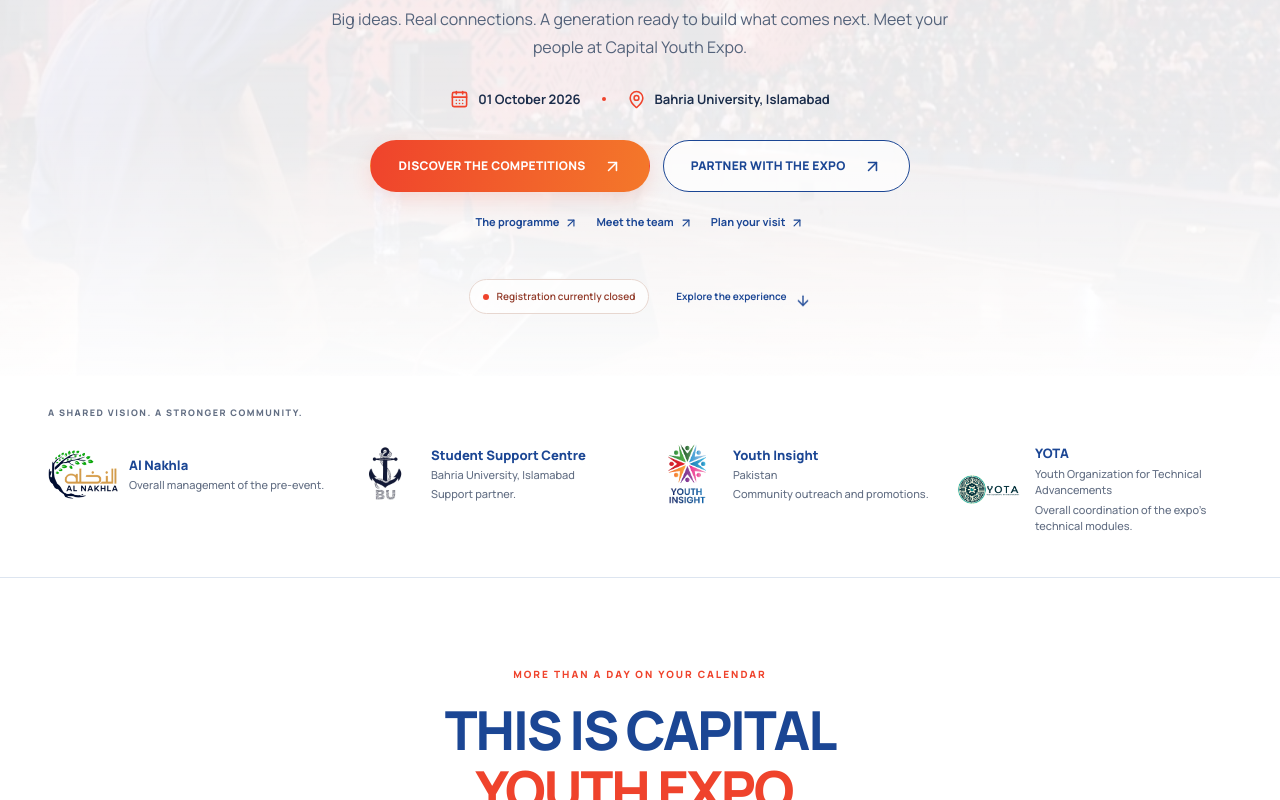
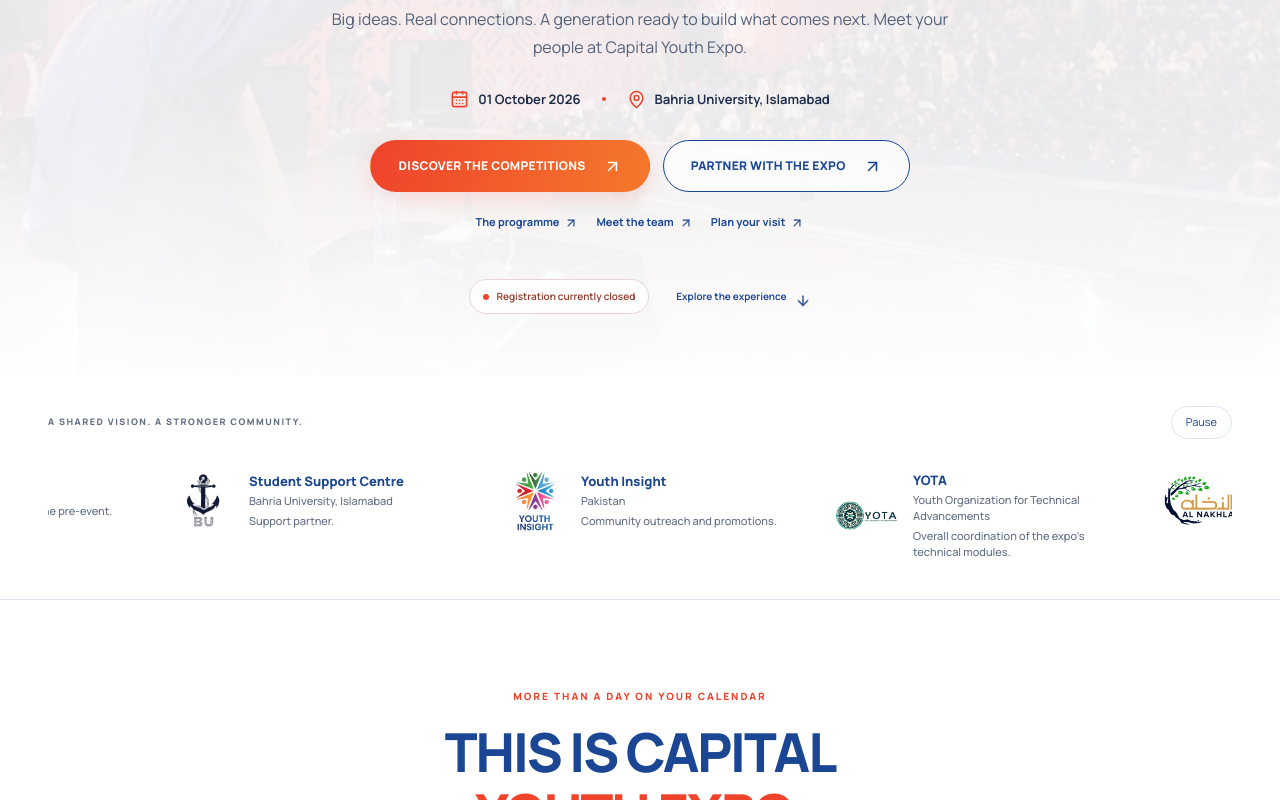
Before and after one commit to AbdullahHashmi663/CYEpreevent-final, a Next.js app: page / in a window 1280 px wide. Shown: the part 402-1202 px from the top of the page. Built offline with nearby package versions, Linux system fonts and the light colour scheme; no server answers.

Commit message:
Animate society strip as a seamless marquee without scrollbars

```diff
--- a/src/app/globals.css
+++ b/src/app/globals.css
@@ -106,9 +106,16 @@ input:focus-visible,textarea:focus-visible,select:focus-visible { outline-offset
 .orbit-art i:nth-child(3) { inset: 117px; border-color: #1b46947a; border-width: 40px; }
 .orbit-art-hero { right: -340px; top: -290px; animation: orbit-float 15s ease-in-out infinite alternate; }
 .partner-strip { padding-top: 30px; padding-bottom: 30px; border-bottom: 1px solid var(--line); }
-.partner-strip > .eyebrow { display: block; margin-bottom: 24px; font-size: 9px; color: var(--muted); letter-spacing: 1.5px; }
-.partner-strip > div { display: grid; grid-auto-flow: column; grid-auto-columns: minmax(240px, 1fr); gap: 24px; align-items: start; overflow-x: auto; padding-bottom: 12px; scrollbar-width: thin; scrollbar-color: var(--blue) transparent; }
-.partner-strip > div:focus-visible { outline: 2px solid var(--blue); outline-offset: 5px; }
+.society-marquee-heading { display: flex; align-items: center; justify-content: space-between; gap: 20px; margin-bottom: 24px; }
+.society-marquee-heading .eyebrow { font-size: 9px; color: var(--muted); letter-spacing: 1.5px; }
+.society-marquee-control { flex-shrink: 0; border: 1px solid var(--line); border-radius: 999px; padding: 6px 14px; background: white; color: var(--blue); font: inherit; font-size: 11px; cursor: pointer; }
+.society-marquee-control:focus-visible { outline: 2px solid var(--blue); outline-offset: 4px; }
+.society-marquee-window { overflow: hidden; padding-block: 8px; }
+.society-marquee-track { display: flex; width: max-content; animation: society-travel 42s linear infinite; }
+.society-marquee-group { display: flex; align-items: flex-start; gap: 32px; padding-right: 32px; flex-shrink: 0; }
+.society-marquee-group .partner { width: 300px; flex: 0 0 300px; }
+.society-marquee-window:hover .society-marquee-track, .society-marquee-track[data-paused="true"] { animation-play-state: paused; }
+@keyframes society-travel { to { transform: translateX(-50%); } }
 .partner { display: flex; align-items: center; gap: 11px; min-width: 0; }
 .partner img { width: 70px; height: 60px; object-fit: contain; flex-shrink: 0; }
 .partner > span { font-size: 13px; font-weight: 850; color: var(--blue); line-height: 1.4; overflow-wrap: anywhere; }
@@ -305,8 +312,9 @@ input:focus-visible,textarea:focus-visible,select:focus-visible { outline-offset
   .scroll-cue { font-size: 9px; }
   .orbit-art-hero { width: 400px; top: -245px; right: -285px; }
   .partner-strip { padding-top: 23px; padding-bottom: 25px; }
-  .partner-strip > .eyebrow { font-size: 9px; letter-spacing: 1.2px; }
-  .partner-strip > div { grid-auto-columns: minmax(270px, 85%); gap: 22px; }
+  .society-marquee-heading .eyebrow { font-size: 9px; letter-spacing: 1.2px; }
+  .society-marquee-group { gap: 24px; padding-right: 24px; }
+  .society-marquee-group .partner { width: 270px; flex-basis: 270px; }
   .partner { gap: 16px; }
   .partner img { width: 64px; height: 54px; }
   .partner > span { font-size: 13px; }
@@ -382,6 +390,10 @@ input:focus-visible,textarea:focus-visible,select:focus-visible { outline-offset
   .page-intro-description { font-size: 12px; margin-top: 22px; }
 }
 @media (prefers-reduced-motion: reduce) {
+  .society-marquee-track { width: 100%; }
+  .society-marquee-group { width: 100%; flex-wrap: wrap; padding-right: 0; gap: 24px; }
+  .society-marquee-group .partner { width: auto; flex: 1 1 270px; }
+  .society-marquee-group[aria-hidden="true"], .society-marquee-control { display: none; }
   html { scroll-behavior: auto; }
   *,*::before,*::after { animation: none !important; transition: none !important; }
   [data-motion-ready="true"] [data-reveal] { opacity: 1; transform: none; }
--- a/src/components/site/HomeExperience.tsx
+++ b/src/components/site/HomeExperience.tsx
@@ -5,6 +5,7 @@ import { useEffect, useRef } from "react";
 import { ArrowUpRight, ArrowDown, ArrowRight, Code2, Lightbulb, Mic, Palette, MapPin, CalendarDays, Sparkles, Users, Ticket, Clock3 } from "lucide-react";
 import type { PublicContent } from "@/lib/cms-types";
 import SiteShell, { ContentImage } from "./SiteShell";
+import SocietyMarquee from "./SocietyMarquee";
 
 function CountUp({ value }: { value: number }) {
   const ref = useRef<HTMLSpanElement>(null);
@@ -61,7 +62,7 @@ export default function HomeExperience({ data }: { data: PublicContent }) {
         <div className="hero-bottom"><span className={`event-state ${open ? "event-state-open" : ""}`}><span/>{open ? "Applications are open" : "Registration currently closed"}</span><a href="#about-expo" className="scroll-cue">Explore the experience<ArrowDown size={16}/></a></div>
       </div>
     </section>
-    <div className="partner-strip container"><span className="eyebrow">A SHARED VISION. A STRONGER COMMUNITY.</span><div tabIndex={0} role="region" aria-label="Societies and their responsibilities — scroll to explore">{data.sponsors.map(partner => <div className="partner" key={partner.id}><ContentImage src={partner.image_url} alt={partner.title}/><span>{partner.title}<small>{partner.subtitle}</small>{partner.description && <small>{partner.description}</small>}</span></div>)}</div></div>
+    <SocietyMarquee partners={data.sponsors}/>
     <section className="expo-about container" id="about-expo">
       <div className="centered-heading" data-reveal><p className="eyebrow">MORE THAN A DAY ON YOUR CALENDAR</p><h2>THIS IS CAPITAL<br/><span>YOUTH EXPO.</span></h2><p>A place where curiosity meets opportunity, and the next generation finds its voice.</p></div>
       <div className="about-grid" data-reveal><div className="about-image"><ContentImage src="/images/recap3.webp" alt="The Capital Youth Expo audience"/><div className="image-label"><Sparkles size={19}/><span>Big energy. Bigger possibilities.</span></div></div><div className="about-copy"><span className="eyebrow">FOR THE THINKERS. THE MAKERS. THE DOERS.</span><h3>One community.<br/>So many ways to <em>grow.</em></h3><p>{settings.about_description}</p><Link className="text-link" href="/team-about">Discover the people behind CYE<ArrowUpRight size={18}/></Link></div></div>
--- /dev/null
+++ b/src/components/site/SocietyMarquee.tsx
@@ -0,0 +1,28 @@
+"use client";
+
+import { useId, useState } from "react";
+import type { ContentRecord } from "@/lib/cms-types";
+import { ContentImage } from "./SiteShell";
+
+export default function SocietyMarquee({ partners }: { partners: ContentRecord[] }) {
+  const [paused, setPaused] = useState(false);
+  const trackId = useId();
+  if (!partners.length) return null;
+
+  return <section className="partner-strip container" aria-label="Our societies">
+    <div className="society-marquee-heading">
+      <span className="eyebrow">A SHARED VISION. A STRONGER COMMUNITY.</span>
+      <button type="button" className="society-marquee-control" aria-controls={trackId} aria-pressed={paused} onClick={() => setPaused(!paused)}>{paused ? "Resume" : "Pause"}<span className="sr-only"> society animation</span></button>
+    </div>
+    <div className="society-marquee-window">
+      <div id={trackId} className="society-marquee-track" data-paused={paused}>
+        {[0, 1].map(copy => <div className="society-marquee-group" key={copy} aria-hidden={copy === 1 ? true : undefined}>
+          {partners.map(partner => <div className="partner" key={partner.id}>
+            <ContentImage src={partner.image_url} alt={copy === 0 ? partner.title : ""}/>
+            <span>{partner.title}{partner.subtitle && <small>{partner.subtitle}</small>}{partner.description && <small>{partner.description}</small>}</span>
+          </div>)}
+        </div>)}
+      </div>
+    </div>
+  </section>;
+}
```
